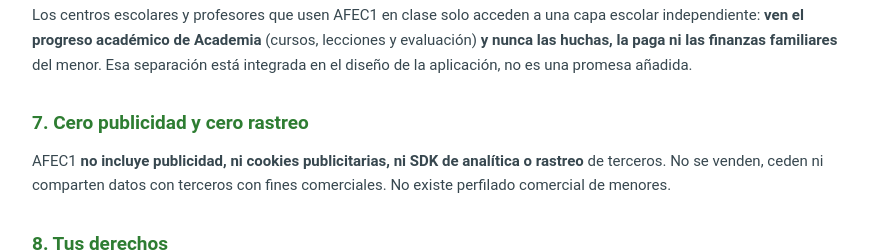
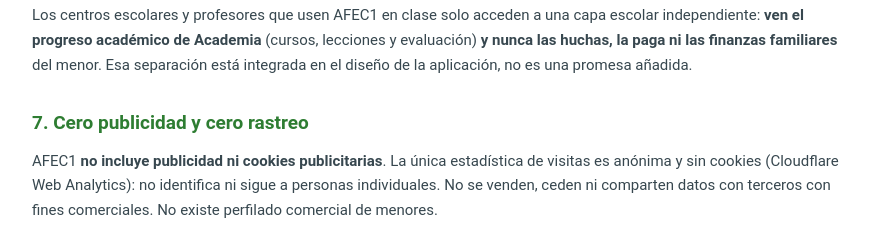
Before and after one commit to monlopsal-jpg/afec1-web, a plain HTML site: page privacidad.html in a window 1280 px wide. Shown: the part 1420-1670 px from the top of the page, without its empty margins (198-1081 px from the left). Drawn offline with Linux system fonts and the light colour scheme.

Commit message:
Contador de visitas anonimo sin cookies (Cloudflare Web Analytics) en las 5 paginas + frase de privacidad honesta - peticion Monica 23-11

```diff
--- a/privacidad.html
+++ b/privacidad.html
@@ -85,7 +85,7 @@
   <p>Los centros escolares y profesores que usen AFEC1 en clase solo acceden a una capa escolar independiente: <strong>ven el progreso académico de Academia</strong> (cursos, lecciones y evaluación) <strong>y nunca las huchas, la paga ni las finanzas familiares</strong> del menor. Esa separación está integrada en el diseño de la aplicación, no es una promesa añadida.</p>
 
   <h2>7. Cero publicidad y cero rastreo</h2>
-  <p>AFEC1 <strong>no incluye publicidad, ni cookies publicitarias, ni SDK de analítica o rastreo</strong> de terceros. No se venden, ceden ni comparten datos con terceros con fines comerciales. No existe perfilado comercial de menores.</p>
+  <p>AFEC1 <strong>no incluye publicidad ni cookies publicitarias</strong>. La única estadística de visitas es anónima y sin cookies (Cloudflare Web Analytics): no identifica ni sigue a personas individuales. No se venden, ceden ni comparten datos con terceros con fines comerciales. No existe perfilado comercial de menores.</p>
 
   <h2>8. Tus derechos</h2>
   <p>Como responsable del tratamiento, garantizamos los derechos reconocidos por el RGPD: <strong>acceso, rectificación, supresión, limitación, oposición y portabilidad</strong>. Puedes ejercerlos escribiendo a <strong>monlopsal@gmail.com</strong>. Además, la eliminación directa de perfiles y datos puede hacerse en tiempo real desde la propia app (ver <a href="eliminar-datos.html">Eliminar datos</a>). También puedes reclamar ante la Agencia Española de Protección de Datos (www.aepd.es).</p>
@@ -120,5 +120,8 @@
     </div>
   </div>
 </footer>
+<!-- Cloudflare Web Analytics: estadisticas anonimas sin cookies (23-11-26) -->
+<script defer src="https://static.cloudflareinsights.com/beacon.min.js" data-cf-beacon='{"token": "d317f71c030a409cb2e9372ed9cc18bd"}'></script>
+<!-- End Cloudflare Web Analytics -->
 </body>
 </html>
```
Also changed, not shown: aviso-legal.html (+3 -0 lines), condiciones.html (+3 -0 lines), eliminar-datos.html (+3 -0 lines), index.html (+3 -0 lines).
